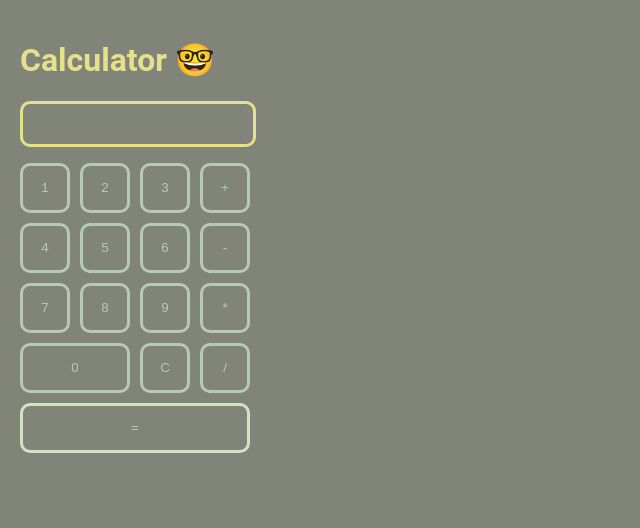
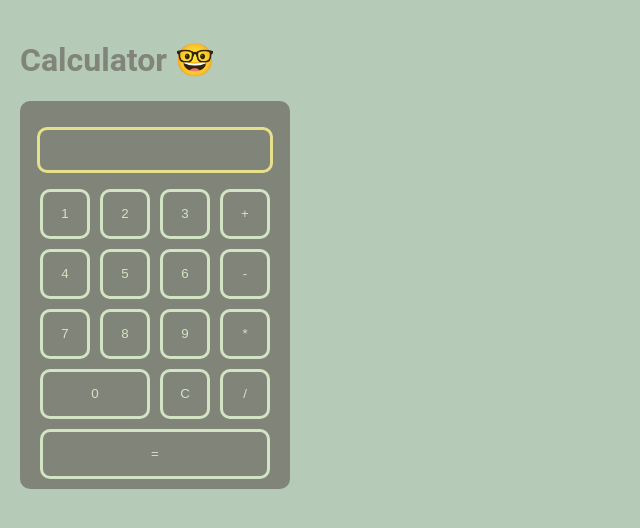
Before and after one commit to emesefedev/my-calculator, a plain HTML site: page index.html in a window 1280 px wide. Shown: the whole page, without its empty margins (0-640 px from the left). Drawn offline with Linux system fonts and the light colour scheme.

Commit message:
finished styling

```diff
--- a/index.html
+++ b/index.html
@@ -7,8 +7,9 @@
         <script src="calculator.js"></script>
     </head>
     <body>
-        <h1 class="title-color">Calculator 🤓</h1>
+        <h1 class="title-text">Calculator 🤓</h1>
 
+        <div class="w-250 flex-container flex-column align-center px-10 py-10 calculator">
             <p id="operation-text" class="px-10">Operation</p>
 
             <div class="flex-container gap-10 flex-wrap w-230">
@@ -34,7 +35,7 @@
                 </div>
                 <button id="equal-button" class="flex-item"> = </button>
             </div>
-
+        </div>
 
     </body>
 </html>
--- a/style.css
+++ b/style.css
@@ -1,28 +1,19 @@
 body {
     margin: 0;
     padding: 20px;
-    background-color: #818479;
-    color: #E4E9B2;
+    background-color: #B5CBB7;
+    color: #E7E08B;
     font-family: "Roboto", sans-serif;
 }
 
 button {
     width: 50px;
     height: 50px;
-    color: #B5CBB7;
+    color: #D2E4C4;
     background-color: transparent;
     border-radius: 10px;
-    border-color: #B5CBB7;
+    border-color: #D2E4C4;
     border: solid;
-}
-
-#equal-button {
-    border-color: #D2E4C4;
-    color: #B5CBB7;
-}
-
-.title-color {
-    color: #E7E08B;
 }
 
 .flex-container {
@@ -50,12 +41,20 @@ button {
     justify-content: space-between;
 }
 
+.align-center {
+    align-items: center;
+}
+
 .gap-10 {
     gap: 10px;
 }
 
 .w-230 {
     width: 230px;
+}
+
+.w-250 {
+    width: 250px;
 }
 
 #operation-text {
@@ -69,7 +68,22 @@ button {
     border-radius: 10px;
 }
 
+.calculator {
+    border-radius: 10px;
+    background-color: #818479;
+}
+
+.title-text {
+    color: #818479;
+}
+
+
 .px-10 {
     padding-left: 10px;
     padding-right: 10px;
 }
+
+.py-10 {
+    padding-top: 10px;
+    padding-bottom: 10px;
+}
```
Lines whose indentation alone changed are shown as unchanged.
